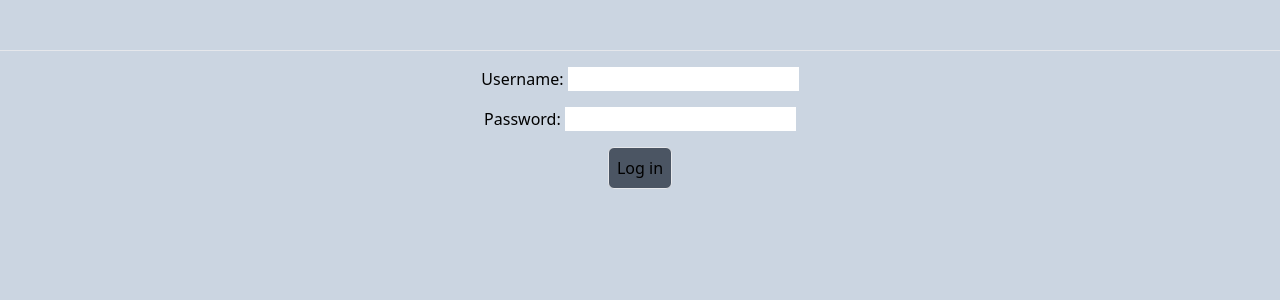
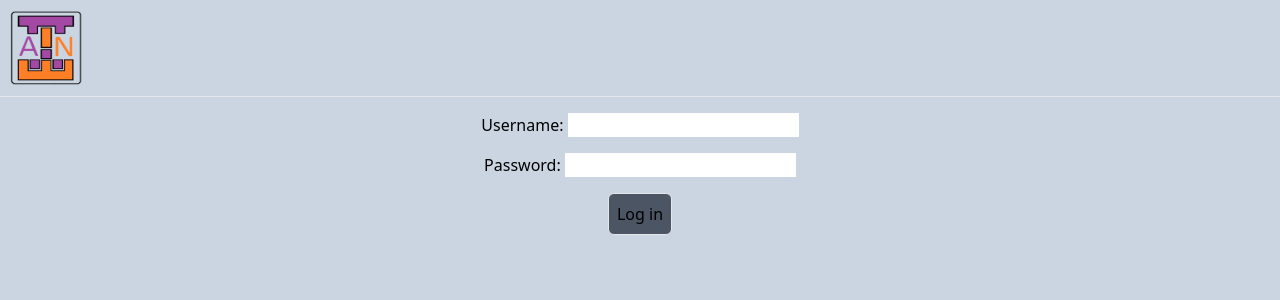
Before and after one commit to almogkh/contract-manager, a SvelteKit app: page /login in a window 1280 px wide. Shown: the top 300 px of the page. Built offline with nearby package versions, Linux system fonts and the light colour scheme.

Commit message:
Added icon to the web page, and to main menu layout

```diff
--- a/src/routes/+layout.svelte
+++ b/src/routes/+layout.svelte
@@ -5,54 +5,45 @@
     import { displayPopup } from "$lib/popups";
     import "../app.css";
 
-    // Data provided to the component, typically user information or other relevant data.
     export let data;
 
-    /**
-     * Returns the parent path of the given URL path.
-     *
-     * This function extracts the parent directory of the provided URL path.
-     * If the path does not contain any slashes (i.e., it's a root path), it returns '/'.
-     *
-     * @param {string} path - The URL path to process.
-     * @returns {string} The parent path.
-     */
     function returnPath(path: string) {
         const res = path.substring(0, path.lastIndexOf('/'));
         return res === '' ? '/' : res;
     }
-
 </script>
 
 <div class="bg-slate-300 min-h-screen flex flex-col items-center pb-8">
-    <!-- Header with a logout button -->
-    <header class="flex justify-end w-full p-2 border-b mb-4">
-        <!-- Logout form with visibility based on user authentication status -->
+    <header class="flex justify-between w-full p-2 border-b mb-4 items-center">
+        <!-- Main menu section with icon -->
+        <div class="flex items-center">
+            <!-- Add your .png icon here -->
+            <img src="/favicon.png" alt="Menu Icon" class="w-20 h-20 mr-4">
+            <!-- Additional menu items can go here -->
+        </div>
+
+        <!-- Logout form -->
         <form method="post" action="/login?/logout" use:enhance>
             <button class="{data.user ? "" : "invisible"} p-1 mr-2 border rounded-md bg-red-600 text-white">Logout</button>
         </form>
     </header>
 
-    <!-- Back button displayed conditionally based on the current page URL -->
+    <!-- Other content -->
     {#if $page.url.pathname !== '/' && $page.url.pathname !== '/login'}
         <a class="border p-2 bg-slate-400 text-center self-start ml-6 mb-6 min-w-32 flex space-x-4 justify-center"
             href={returnPath($page.url.pathname)}
         >
-            <!-- SVG icon for the back button -->
             <svg xmlns="http://www.w3.org/2000/svg" fill="none" viewBox="0 0 24 24" stroke-width="1.5" stroke="currentColor" class="size-6">
                 <path stroke-linecap="round" stroke-linejoin="round" d="M10.5 19.5 3 12m0 0 7.5-7.5M3 12h18" />
             </svg>
-
             <span>Back</span>
         </a>
     {/if}
 
-    <!-- Main content slot where additional content can be inserted -->
     <main class="flex flex-col items-center px-2 max-w-full">
         <slot />
     </main>
 
-    <!-- Popup component displayed conditionally based on the displayPopup store -->
     {#if $displayPopup.display}
         <Popup message={$displayPopup.message} type={$displayPopup.type}/>
     {/if}
```
Also changed, not shown: static/favicon.png.
